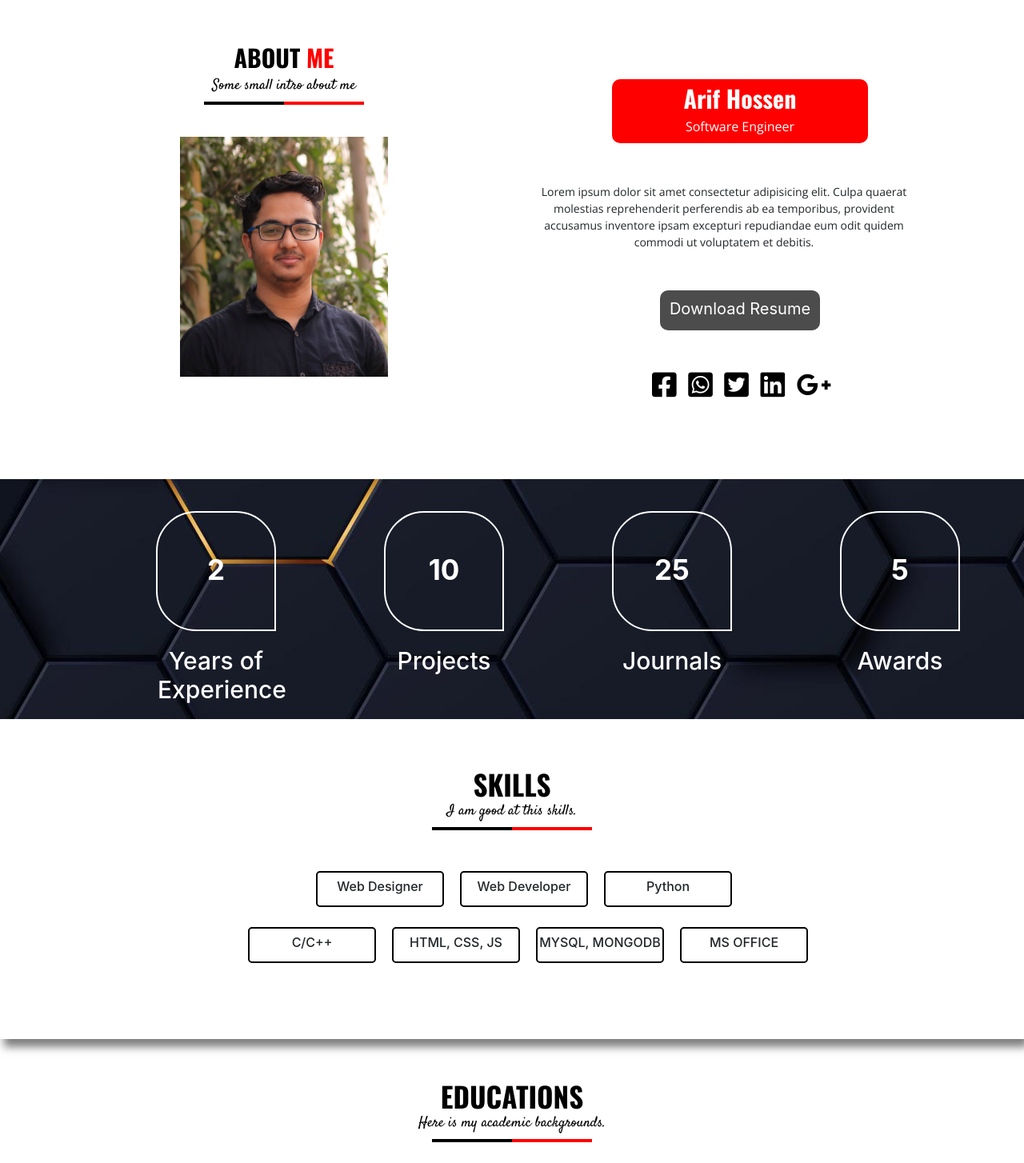
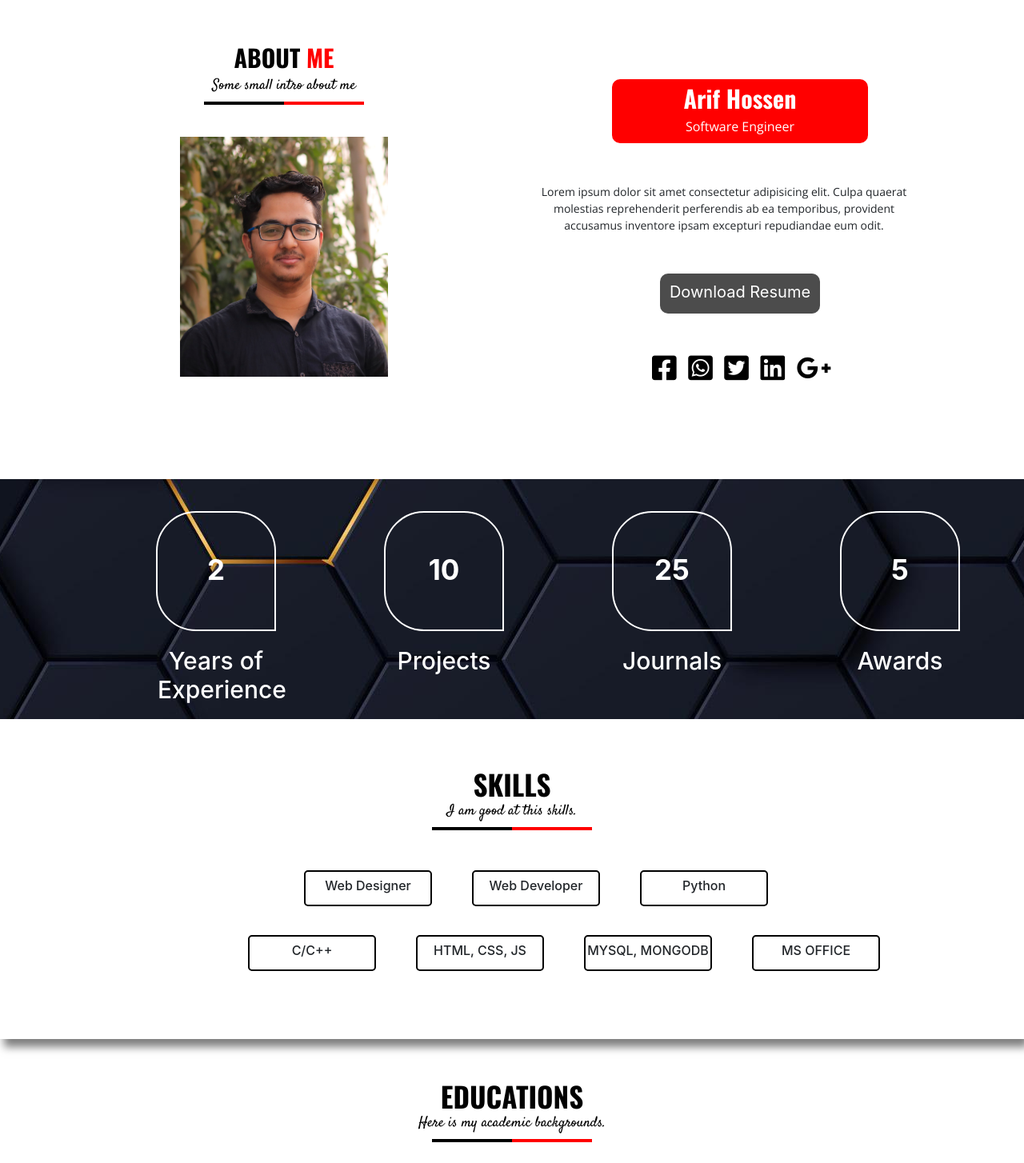
Before and after one commit to arif853/Myresume, a PHP site: page / in a window 1280 px wide. Shown: the part 956-2410 px from the top of the page at 80% size. Run offline with PHP 8.4, Linux system fonts and the light colour scheme; some libraries are stand-ins or nearby versions.

Commit message:
03 February 2022 Updated by Arif Hossen

```diff
--- a/css/style.css
+++ b/css/style.css
@@ -390,7 +390,7 @@ a,a:hover{
     width: 150px;
     height: 150px;
     border: 2px solid #fff;
-    float: left;
+    display: flow-root;
     margin-left: 110px;
     border-radius: 50px 50px 0px;
 }
@@ -420,10 +420,10 @@ a,a:hover{
     -moz-box-shadow: 5px 10px 10px 0px rgba(0,0,0,0.5);
     box-shadow: 5px 10px 10px 0px rgba(0,0,0,0.5);
 }
-.myskill_part{
-    width: 100%;
-    height: 100%;
-    margin-top: 60px;
+.myskill_part {
+	width: 100%;
+	height: 0px;
+	margin-top: 60px;
 }
 .skill_header{
     text-align: center;
@@ -465,12 +465,12 @@ a,a:hover{
 }
 .myskills {
 	position: absolute;
-	top: 190px;
-	left: 315px;
+	top: 50px;
+	left: 300px;
 }
-.myskills-1{
+.myskills-1 {
 	position: absolute;
-	top: 260px;
+	top: 130px;
 	left: 230px;
 }
 .n_skill{
@@ -479,7 +479,6 @@ a,a:hover{
     border: 2px solid #000;
     border-radius: 5px;
     text-align: center;
-    float: left;
     margin: 0px 10px;
    transition: all linear .2s;
 }
--- a/index.html
+++ b/index.html
@@ -110,8 +110,7 @@
                         <div class="myabout_block">
                             <p>Lorem ipsum dolor sit amet consectetur adipisicing elit.
                                 Culpa quaerat molestias reprehenderit perferendis ab ea temporibus,
-                                 provident accusamus inventore ipsam excepturi repudiandae eum odit
-                                 quidem commodi ut voluptatem et debitis.
+                                 provident accusamus inventore ipsam excepturi repudiandae eum odit.
                             </p>
                         </div>
                         <div class="download">
@@ -200,33 +199,57 @@
                             <h3>SKILLS</h3>
                             <p>I am good at this skills.</p>
                         </div>
+                        <div class="row">
+                            <div class="col-lg-12 col-md-6 col-sm">
                                 <div class="myskills">
+                                    <div class="row">
+                                        <div class="col-lg-4">
                                             <div class="n_skill ">
                                                 <h4>Web Designer</h4>
                                             </div>
+                                        </div>
+                                        <div class="col-lg-4">
                                             <div class="n_skill ">
                                                 <h4>Web Developer</h4>
                                             </div>
+                                        </div>
+                                        <div class="col-lg-4">
                                             <div class="n_skill ">
                                                 <h4>Python</h4>
                                             </div>
                                         </div>
+                                    </div>
+
+                                </div>
+                            </div>
+                            <div class="col-lg-12 col-md-6 col-sm">
                                 <div class="myskills-1">
+                                    <div class="row">
+                                        <div class="col-lg-3">
                                             <div class="n_skill ">
                                                 <h4>C/C++</h4>
                                             </div>
+                                        </div>
+                                        <div class="col-lg-3">
                                             <div class="n_skill ">
                                                 <h4>HTML, CSS, JS</h4>
                                             </div>
+                                        </div>
+                                        <div class="col-lg-3">
                                             <div class="n_skill ">
                                                 <h4>MYSQL, MONGODB</h4>
                                             </div>
+                                        </div>
+                                        <div class="col-lg-3">
                                             <div class="n_skill ">
                                                 <h4>MS OFFICE</h4>
                                             </div>
                                         </div>
                                     </div>
-
+                                </div>
+                            </div>
+                        </div>
+                    </div>
                 </div>
             </div>
         </div>
```
Also changed, not shown: css/responsive.css (+41 -10 lines). Lines whose indentation alone changed are shown as unchanged.
